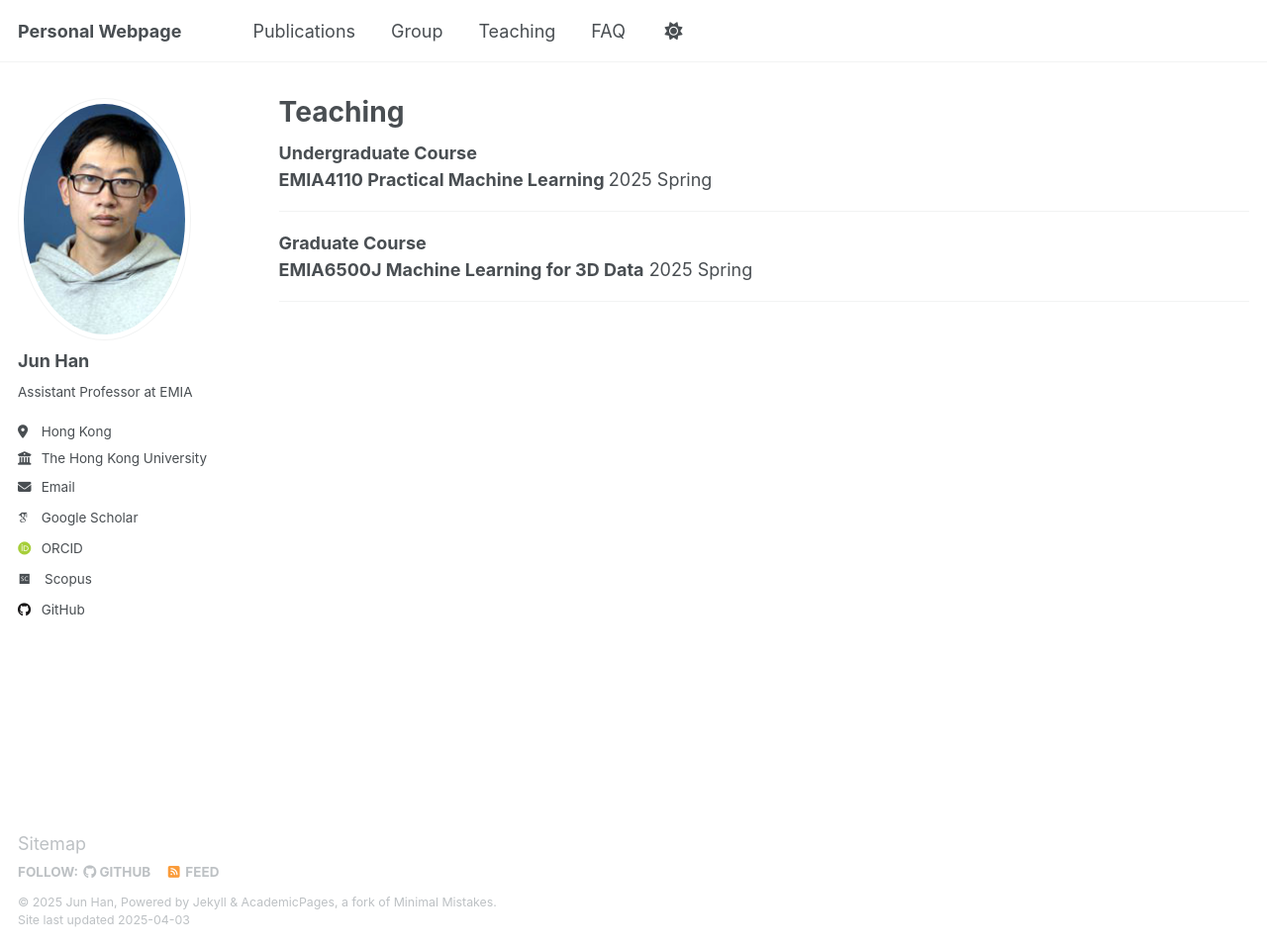
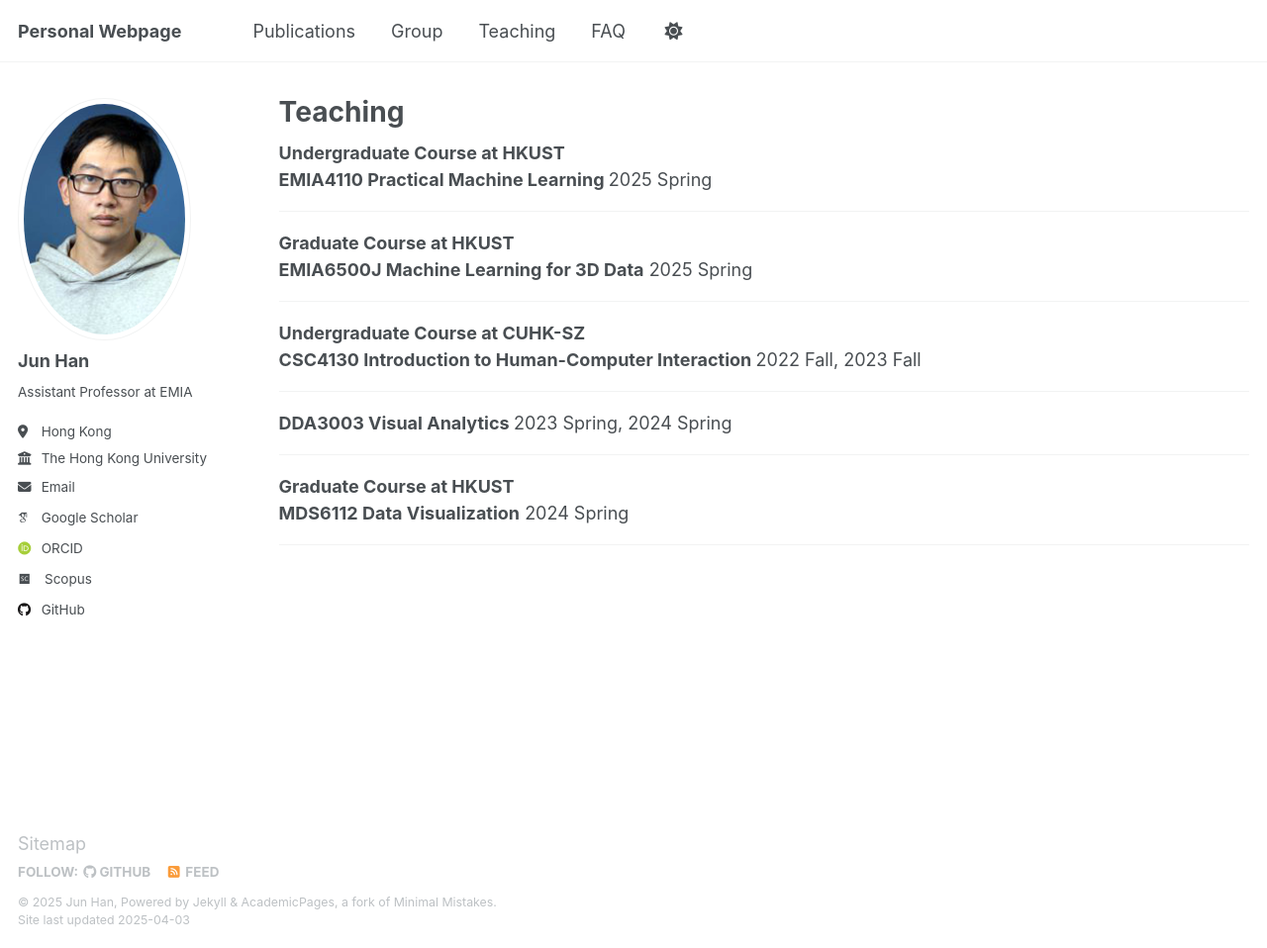
Before and after one commit to stevenhan1991/stevenhan1991.github.io, a Jekyll site: the page built from _pages/teaching.md, in a window 1280 px wide and 958 px high. Shown: the whole window at 99% size. Built offline with Jekyll 4.4.1, drawn with Linux system fonts in a browser that asks for light colours; some web fonts are replaced.

Commit message:
Update teaching.md

```diff
--- a/_pages/teaching.md
+++ b/_pages/teaching.md
@@ -6,10 +6,9 @@ author_profile: true
 redirect_from:
   - /resume
 ---
-
 <div class="Teaching">
 
- <b> Undergraduate Course </b>
+ <b> Undergraduate Course at HKUST </b>
 
   <div class="text">
     <div class="title"><b>EMIA4110 Practical Machine Learning </b> 2025 Spring
@@ -17,11 +16,32 @@ redirect_from:
 
    <hr>
 
- <b> Graduate Course</b>
+ <b> Graduate Course at HKUST</b>
 
   <div class="text">
     <div class="title"><b>EMIA6500J Machine Learning for 3D Data</b> 2025 Spring
     </div>
    <hr>
 
+<b> Undergraduate Course at CUHK-SZ </b>
+
+  <div class="text">
+    <div class="title"><b>CSC4130 Introduction to Human-Computer Interaction </b> 2022 Fall, 2023 Fall
+    </div>
+
+   <hr>
+
+   <div class="text">
+    <div class="title"><b>DDA3003 Visual Analytics </b> 2023 Spring, 2024 Spring
+    </div>
+
+   <hr>
+
+ <b> Graduate Course at HKUST</b>
+
+  <div class="text">
+    <div class="title"><b>MDS6112 Data Visualization</b> 2024 Spring
+    </div>
+   <hr>
+
 </div>
```
